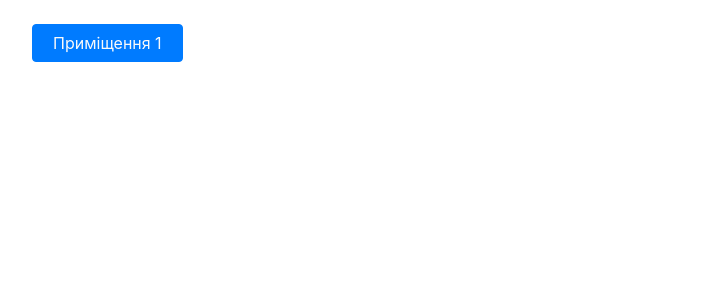
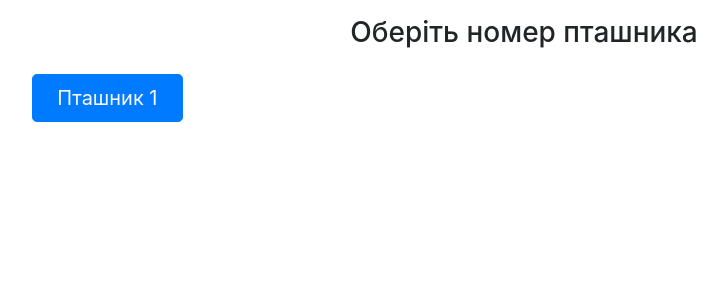
Before and after one commit to AlexGolovaschenko/PoultryBook, a Django app: page /room/select in a window 1280 px wide. Shown: the part 50-350 px from the top of the page, without its empty margins (116-843 px from the left). Run offline with Django 3.2, Linux system fonts and the light colour scheme; tables that the repository leaves empty hold one stand-in row (values such as "Sample post"); some libraries are stand-ins or nearby versions.

Commit message:
changed timezone, impruved design

```diff
--- a/poultrybook/logbook/templates/logbook/logslist.html
+++ b/poultrybook/logbook/templates/logbook/logslist.html
@@ -6,7 +6,7 @@
     <thead class="thead-dark">
       <tr>
         <th class="pl-2">Дата та час</th>
-        <th class="pl-2">Приміщення</th>
+        <th class="pl-2">Пташник</th>
         <th class="pl-2">Параметр</th>
         <th class="pl-2">Значення</th>
       </tr>
--- a/poultrybook/logbook/templates/logbook/rooms_list.html
+++ b/poultrybook/logbook/templates/logbook/rooms_list.html
@@ -1,11 +1,12 @@
 {% extends 'base/base.html' %}
 
 {% block content %}
+<h3 class='text-center pt-3'>Оберіть номер пташника</h3>
 <div class='row mt-3'>
     {% for room in rooms %}
         <div class="col-6 col-sm-4 col-md-3 col-lg-2 p-2">
-            <a href="{% url 'logbook:workspace' room.number %}" class="btn btn-primary text-nowrap w-100 text-light">
-                Приміщення {{ room.number }}
+            <a href="{% url 'logbook:workspace' room.number %}" class="btn btn-primary btn-lg text-nowrap w-100 text-light">
+                Пташник {{ room.number }}
             </a>
         </div>
     {% empty %}
--- a/poultrybook/logbook/templates/logbook/workspace.html
+++ b/poultrybook/logbook/templates/logbook/workspace.html
@@ -4,7 +4,7 @@
 	<div class=''>
 		<h2 class='text-center pt-4 '>
 			<a class='badge badge-pill badge-primary' style="padding: 12px" href="{% url 'logbook:rooms_list' %}">
-				Приміщення {{ room }}
+				Пташник {{ room }}
 			</a>
 		</h2>
 	</div>
--- a/poultrybook/poultrybook/settings.py
+++ b/poultrybook/poultrybook/settings.py
@@ -108,7 +108,7 @@ AUTH_PASSWORD_VALIDATORS = [
 
 LANGUAGE_CODE = 'ru'
 
-TIME_ZONE = 'UTC'
+TIME_ZONE = 'Europe/Kiev'
 
 USE_I18N = True
 
--- a/todo list.txt
+++ b/todo list.txt
@@ -15,6 +15,7 @@ version 0.1 (MHP demo):
 + add documentation page
 + replace contacts information from footer to documentation page
 + ukrainian language
++ change timezone to UA
 
 + user login / logout (no registration)
 - user groups
```
